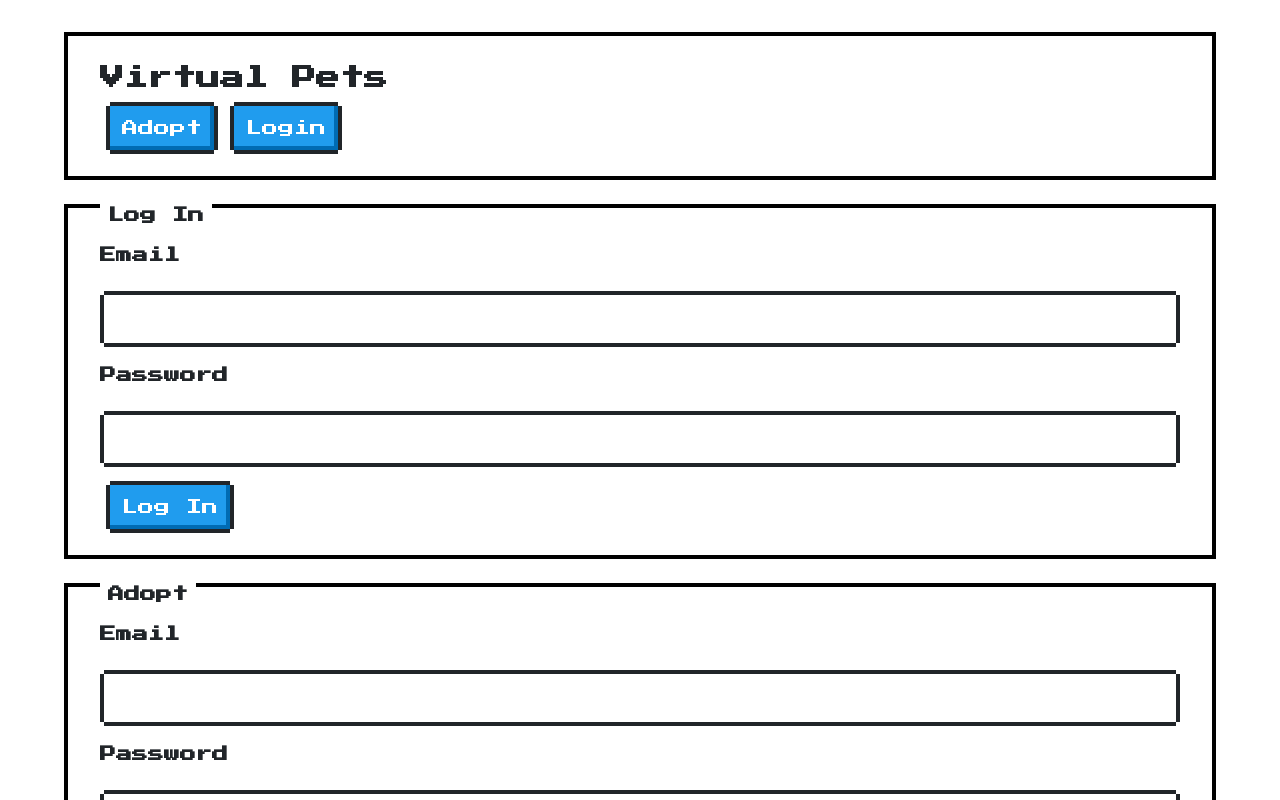
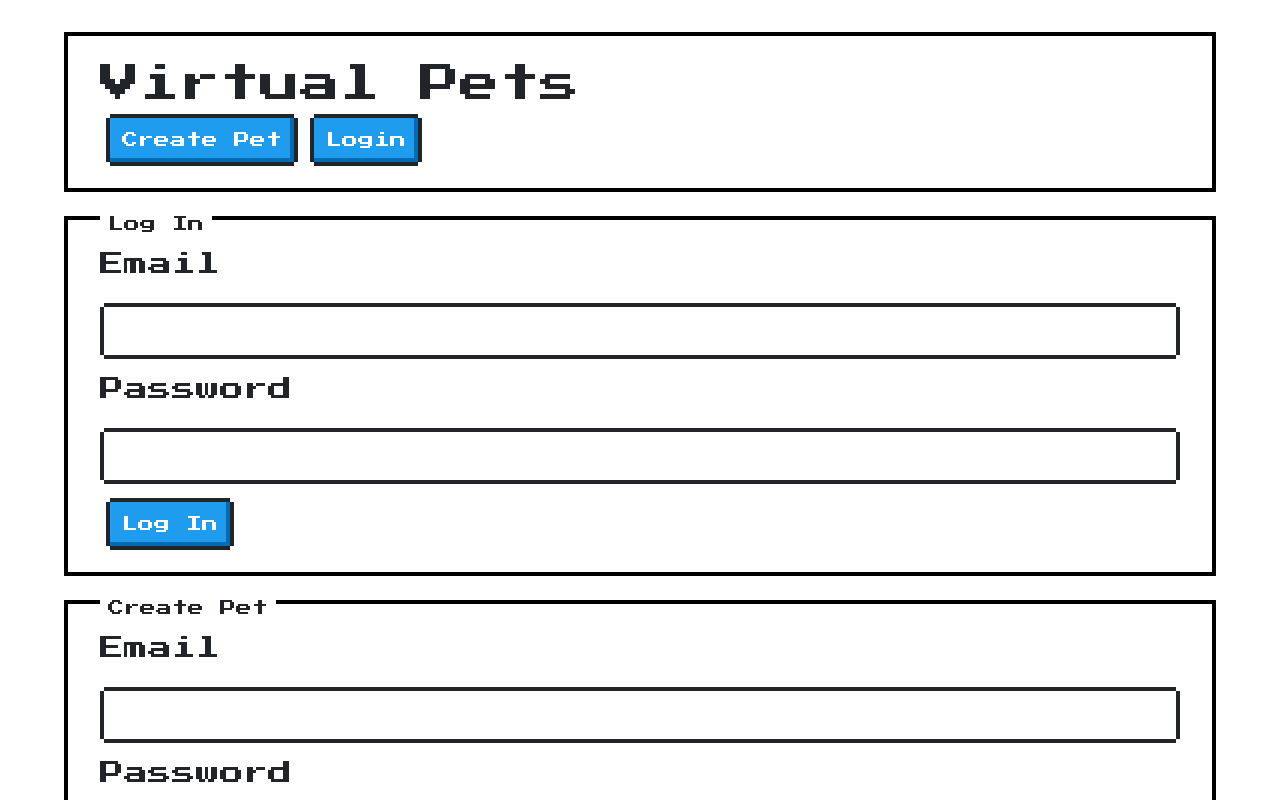
Before and after one commit to seraphina-b/virtual-pets, a React (Create React App) app in the folder react/: page /login in a window 1280 px wide. Shown: the top 800 px of the page. Built offline with nearby package versions, Linux system fonts and the light colour scheme.

Commit message:
added bootstrap styling & comments

```diff
--- a/react/public/index.html
+++ b/react/public/index.html
@@ -2,7 +2,10 @@
 <html lang="en">
   <head>
     <meta charset="utf-8" />
-    <link href="https://fonts.googleapis.com/css?family=Press+Start+2P&display=swap" rel="stylesheet">
+    <link
+      href="https://fonts.googleapis.com/css?family=Press+Start+2P&display=swap"
+      rel="stylesheet"
+    />
     <link rel="icon" href="%PUBLIC_URL%/favicon.ico" />
     <meta name="viewport" content="width=device-width, initial-scale=1" />
     <meta name="theme-color" content="#000000" />
@@ -25,6 +28,13 @@
       work correctly both with client-side routing and a non-root public URL.
       Learn how to configure a non-root public URL by running `npm run build`.
     -->
+    <!-- Bootstrap css -->
+    <link
+      rel="stylesheet"
+      href="https://stackpath.bootstrapcdn.com/bootstrap/4.3.1/css/bootstrap.min.css"
+      integrity="sha384-ggOyR0iXCbMQv3Xipma34MD+dH/1fQ784/j6cY/iJTQUOhcWr7x9JvoRxT2MZw1T"
+      crossorigin="anonymous"
+    />
     <title>React App</title>
   </head>
   <body>
--- a/react/src/views/LogIn.js
+++ b/react/src/views/LogIn.js
@@ -9,12 +9,15 @@ class LogIn extends React.Component {
   render() {
     return (
       <div>
+        {/* Main section  - user can choose to login or create pet*/}
         <section className="nes-container with-title">
           <h1>Virtual Pets</h1>
-          <button className="nes-btn is-primary">Adopt</button>
+          <button className="nes-btn is-primary">Create Pet</button>
           <button className="nes-btn is-primary">Login</button>
         </section>
+        {/* added a br for a bit of spacing between the sections - but not sure if this is best practice */}
         <br></br>
+        {/* Login section - users with an account - takes them to pets page (list of pets) */}
         <section className="nes-container with-title">
           <h3 className="title">Log In</h3>
           <h4>Email</h4>
@@ -24,8 +27,9 @@ class LogIn extends React.Component {
           <button className="nes-btn is-primary">Log In</button>
         </section>
         <br></br>
+        {/* Create pet section - users sign up to create a pet - takes them to create pet page*/}
         <section className="nes-container with-title">
-          <h3 className="title">Adopt</h3>
+          <h3 className="title">Create Pet</h3>
           <h4>Email</h4>
           <input className="nes-input"></input>
           <h4>Password</h4>
```
